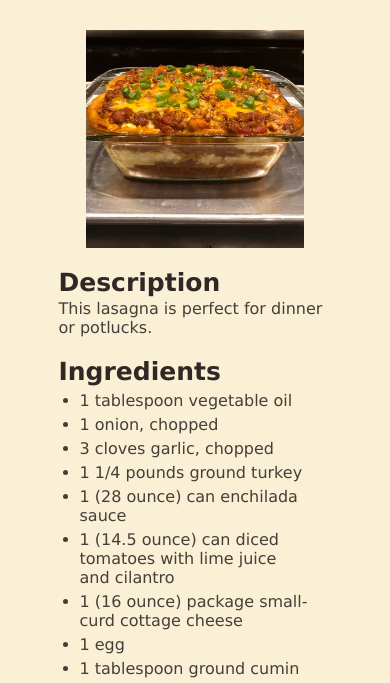
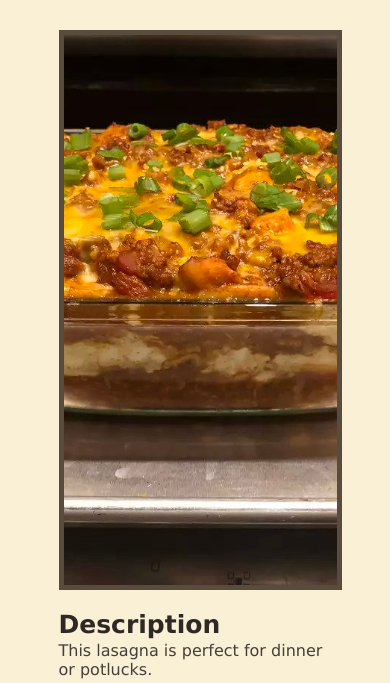
Before and after one commit to TiffanyChan614/odin-recipes, a plain HTML site: page recipes/lasagna.html in a window 390 px wide. Shown: the part 97-780 px from the top of the page. Drawn offline with Linux system fonts and the light colour scheme.

Commit message:
Add object-fit and media query to css to specify how the images are presented

```diff
--- a/css/style.css
+++ b/css/style.css
@@ -60,15 +60,24 @@ h2{
 }
 
 .return:hover{
-    background-color:rgba(174, 143, 88, 0.3);
+    background-color:rgba(8, 7, 6, 0.3);
 }
 
 img{
     display: block;
     width: 80%;
-    height: auto;
+    height: 550px;
     margin-left: auto;
     margin-right: auto;
+    object-fit: cover;
+    border: 5px solid rgba(50, 35, 23, 0.8);
+}
+
+@media (max-width: 800px){
+    img{
+        width: 100%;
+    }
+
 }
 
 p, li{
```
